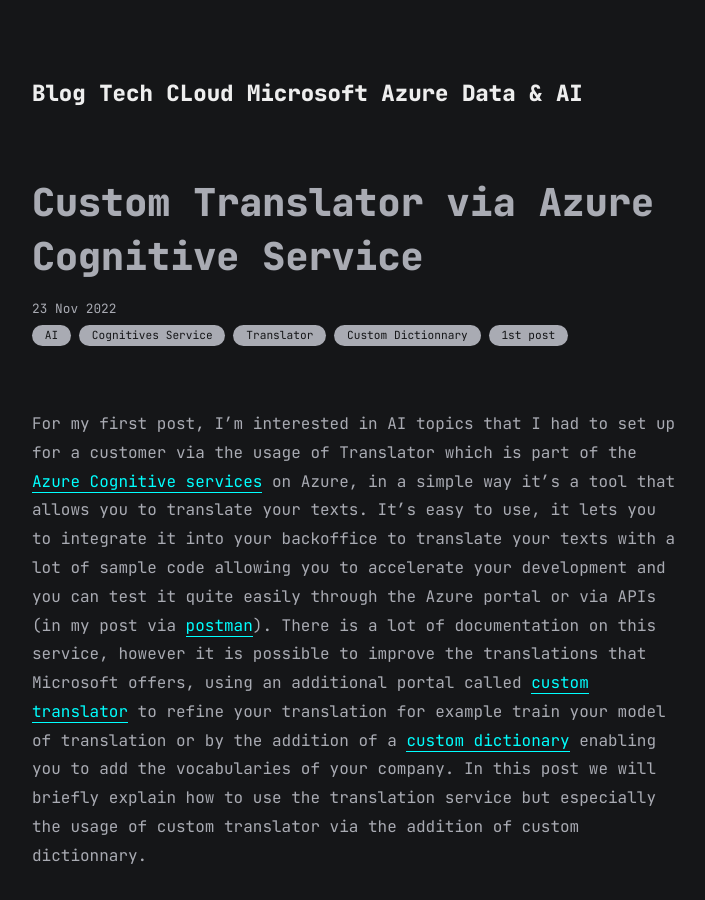
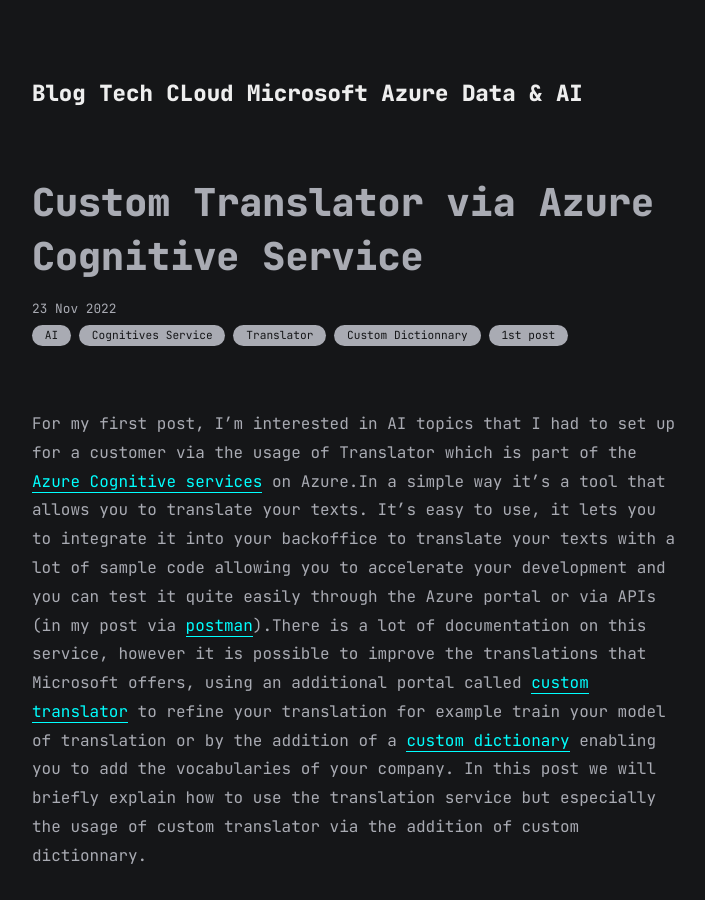
Before and after one commit to marc-hadjeje/marc-hadjeje.github.io, a Jekyll site: the page built from all_collections/_posts/2022-11-24-Azure Cognitive Services.md, in a window 1280 px wide and 900 px high. Shown: the whole window, without its empty margins (283-988 px from the left). Built offline with Jekyll 4.4.1, drawn with Linux system fonts in a browser that asks for light colours; some of the changed text lies outside the part shown.

Commit message:
Update 2022-11-24-Azure Cognitive Services.md

```diff
--- a/all_collections/_posts/2022-11-24-Azure Cognitive Services.md
+++ b/all_collections/_posts/2022-11-24-Azure Cognitive Services.md
@@ -5,7 +5,7 @@ date: 2022-11-23
 categories: [AI,Cognitives Service, Translator,Custom Dictionnary,1st post]
 ---
 
-For my first post, I'm interested in AI topics that I had to set up for a customer via the usage of Translator which is part of the [Azure Cognitive services](https://azure.microsoft.com/fr-fr/products/cognitive-services/) on Azure, in a simple way it's a tool that allows you to translate your texts. It's easy to use, it lets you to integrate it into your backoffice to translate your texts with a lot of sample code allowing you to accelerate your development and you can test it quite easily through the Azure portal or via APIs (in my post via [postman](https://www.postman.com/)). There is a lot of documentation on this service, however it is possible to improve the translations that Microsoft offers, using an additional portal called [custom translator](https://portal.customtranslator.azure.ai/) to refine your translation for example train your model of translation or by the addition of a [custom dictionary](https://learn.microsoft.com/en-us/azure/cognitive-services/translator/custom-translator/concepts/dictionaries) enabling you to add the vocabularies of your company.
+For my first post, I'm interested in AI topics that I had to set up for a customer via the usage of Translator which is part of the [Azure Cognitive services](https://azure.microsoft.com/fr-fr/products/cognitive-services/) on Azure.In a simple way it's a tool that allows you to translate your texts. It's easy to use, it lets you to integrate it into your backoffice to translate your texts with a lot of sample code allowing you to accelerate your development and you can test it quite easily through the Azure portal or via APIs (in my post via [postman](https://www.postman.com/)).There is a lot of documentation on this service, however it is possible to improve the translations that Microsoft offers, using an additional portal called [custom translator](https://portal.customtranslator.azure.ai/) to refine your translation for example train your model of translation or by the addition of a [custom dictionary](https://learn.microsoft.com/en-us/azure/cognitive-services/translator/custom-translator/concepts/dictionaries) enabling you to add the vocabularies of your company.
 In this post we will briefly explain how to use the translation service but especially the usage of custom translator via the addition of custom dictionnary.
 
 ##### 1.Creation of the service Cognitives | Translator Ressource
@@ -73,7 +73,7 @@ Add the text to be translated to the body tab of postman :
 
 ![new translator](https://github.com/marc-hadjeje/marc-hadjeje.github.io/blob/main/assets/images/content%20custom%20dictionnary.jpg?raw=true)
 
--	Train model with your dictionary document set , you will find kpis with the number for sentences,It can take a couple of time to train a new model.
+-	Train model with your dictionary document set, you will find kpis with the number for sentences,It can take a couple of time to train a new model.
 
  ![traim model translator](https://github.com/marc-hadjeje/marc-hadjeje.github.io/blob/main/assets/images/train_model.jpg?raw=true)
 
```
